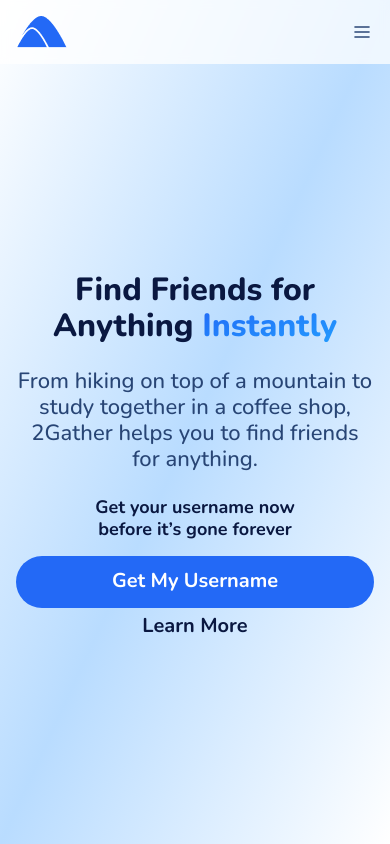
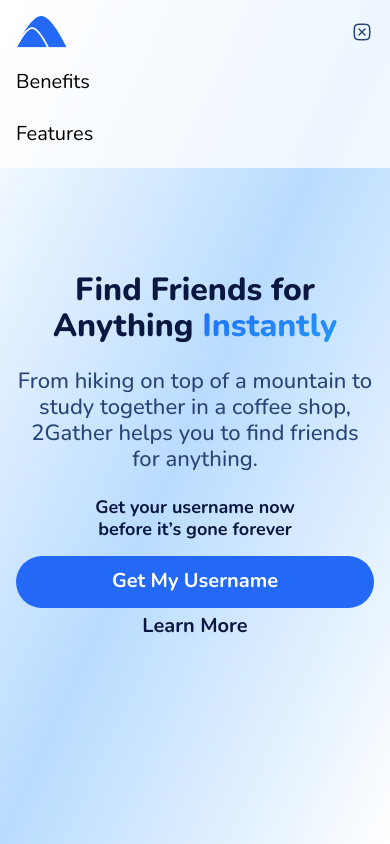
Before and after one commit to ashidiqidimas/2gather-landing-page, a website: page index.html in a window 390 px wide. Both pictures are taken after a click on the button 362 px from the left and 32 px from the top of the page. Shown: the top 844 px of the page. Drawn offline with nearby package versions, Linux system fonts and the light colour scheme.

Commit message:
added menu

```diff
--- a/index.html
+++ b/index.html
@@ -25,9 +25,11 @@
 
         <link rel="icon" type="image/x-icon" href="images/favicon.ico">
         <link rel="stylesheet" href="css/output.css">
+        <script src="index.js" defer></script>
     </head>
     <body>
-        <nav class="fixed w-screen top-0 px-4 py-2 tablet:px-6 tablet:py-4 justify-between flex flex-row backdrop-blur-sm bg-white bg-opacity-75">
+        <nav class="fixed w-screen top-0 px-4 py-2 tablet:px-6 tablet:py-4 backdrop-blur-sm bg-white flex flex-col bg-opacity-75">
+            <div class="justify-between flex flex-row ">
                 <a href="#" class="py-2">
                     <img class="h-8" src="images/navbar-logo.png" alt="Logo of 2Gather">
                 </a>
@@ -39,9 +41,16 @@
                     Get My Username
                 </button>
 
-            <button class="block tablet:hidden">
-                <img src="images/menu.png" alt="menu button">
+                <button class="block tablet:hidden mobile-menu-button">
+                    <img id="menu-button-img" src="images/menu.png" alt="menu button">
                 </button>
+            </div>
+            <div class="hidden mobile-menu">
+                <ul class="">
+                    <li><a href="#benefits" class="block text-cta-sm py-4 transition duration-300">Benefits</a></li>
+                    <li><a href="#features" class="block text-cta-sm py-4 transition duration-300">Features</a></li>
+                </ul>
+            </div>
         </nav>
 
         <header class="h-screen flex flex-row laptop:flex-row-reverse tablet:flex-col justify-center pt-16 px-4 bg-gradient-to-tl from-white
--- /dev/null
+++ b/index.js
@@ -0,0 +1,11 @@
+const btn = document.querySelector("button.mobile-menu-button");
+const menu = document.querySelector(".mobile-menu");
+
+btn.addEventListener("click", () => {
+    menu.classList.toggle("hidden");
+    if (menu.classList.contains('hidden')) {
+        btn.querySelector("img").src="images/menu.png"
+    } else {
+        btn.querySelector("img").src="images/cancel.png"
+    }
+});
```
Also changed, not shown: css/output.css, images/cancel.png (added). Lines whose indentation alone changed are shown as unchanged.
